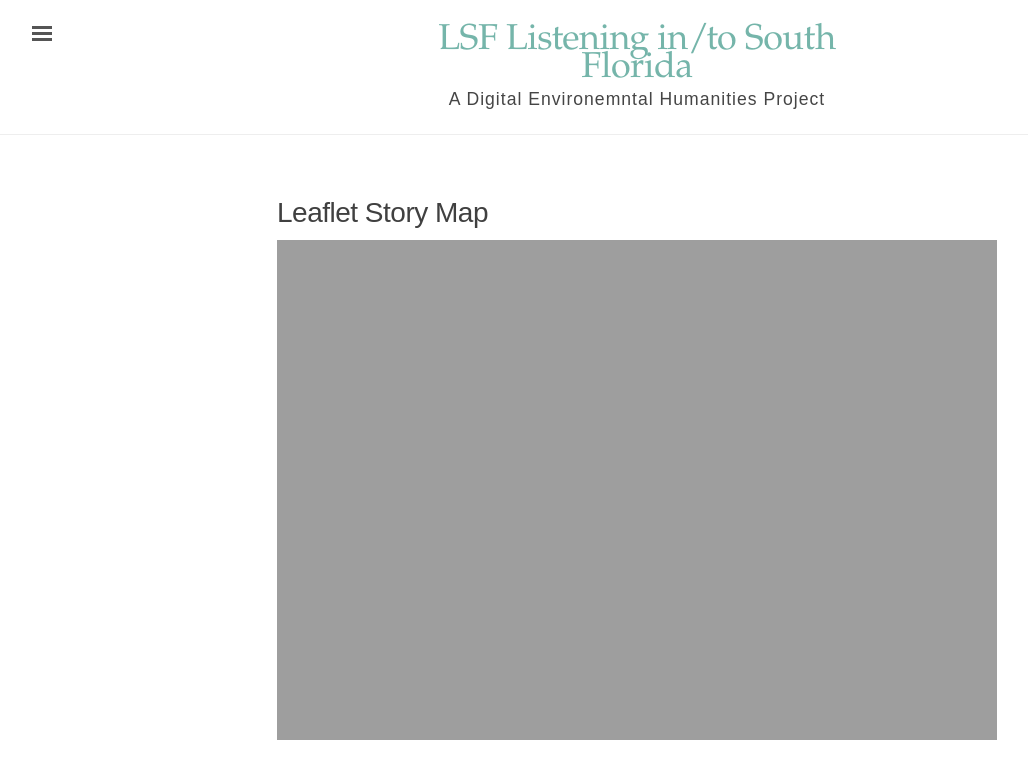
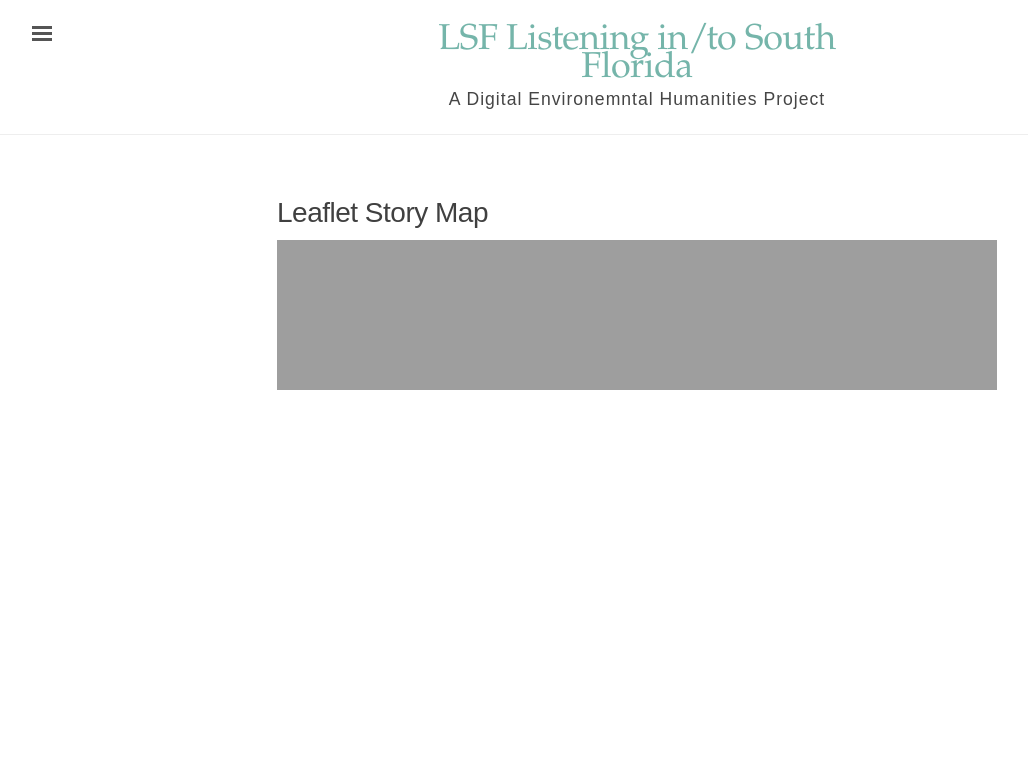
Before and after one commit to rm4-25/lsf_3, a Jekyll site: the page built from Leaflet Story Map.md, in a window 1280 px wide. Shown: the top 779 px of the page, without its empty margins (3-1031 px from the left). Built offline with Jekyll 4.4.1, drawn with Linux system fonts in a browser that asks for light colours.

Commit message:
Update Leaflet Story Map.md
Made height 100% - testing- last test worked! It made more of the leaflet visual.

```diff
--- a/Leaflet Story Map.md
+++ b/Leaflet Story Map.md
@@ -4,4 +4,4 @@
 order: 1
 ---
 
-<iframe width='100%' height='500' seamless frameborder='0' scrolling='yes' src='https://rm4-25.github.io/lsf_storymap/'></iframe>
+<iframe width='100%' height='100%' seamless frameborder='0' scrolling='yes' src='https://rm4-25.github.io/lsf_storymap/'></iframe>
```
